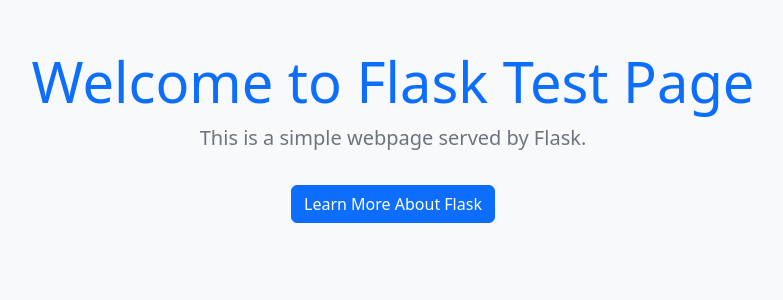
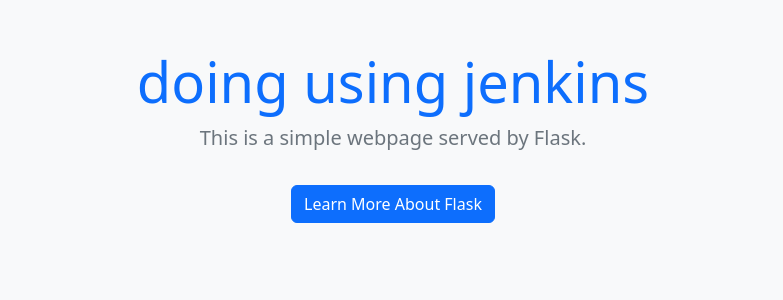
Before and after one commit to adrs3342/flaski, a Flask app: page / in a window 1280 px wide. Shown: the top 300 px of the page, without its empty margins (247-1030 px from the left). Run offline with Flask 3, Linux system fonts and the light colour scheme.

Commit message:
Added for testing using jenkins

```diff
--- a/templates/index.html
+++ b/templates/index.html
@@ -8,7 +8,7 @@
 </head>
 <body class="bg-light">
     <div class="container text-center mt-5">
-        <h1 class="display-4 text-primary">Welcome to Flask Test Page</h1>
+        <h1 class="display-4 text-primary">doing using jenkins</h1>
         <p class="lead text-secondary">This is a simple webpage served by Flask.</p>
         <a href="https://flask.palletsprojects.com/" class="btn btn-primary mt-3">Learn More About Flask</a>
     </div>
```
